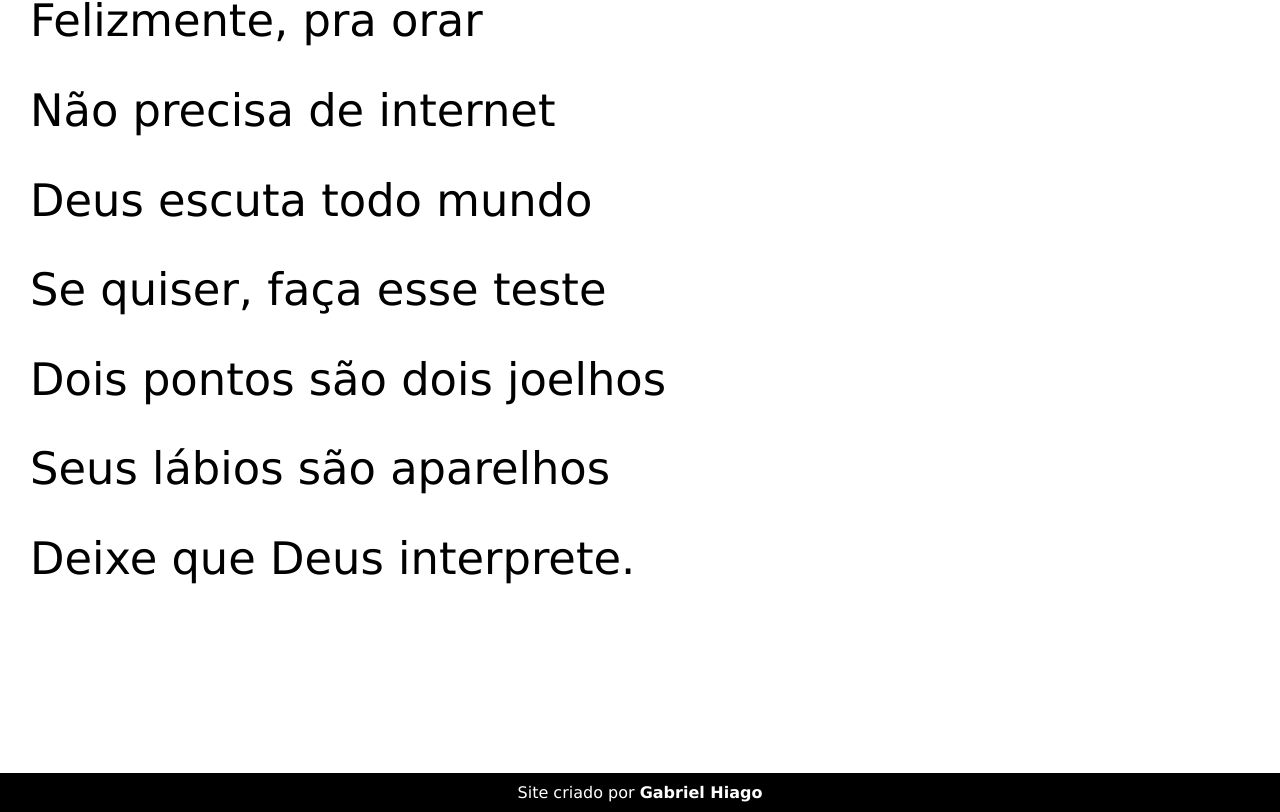
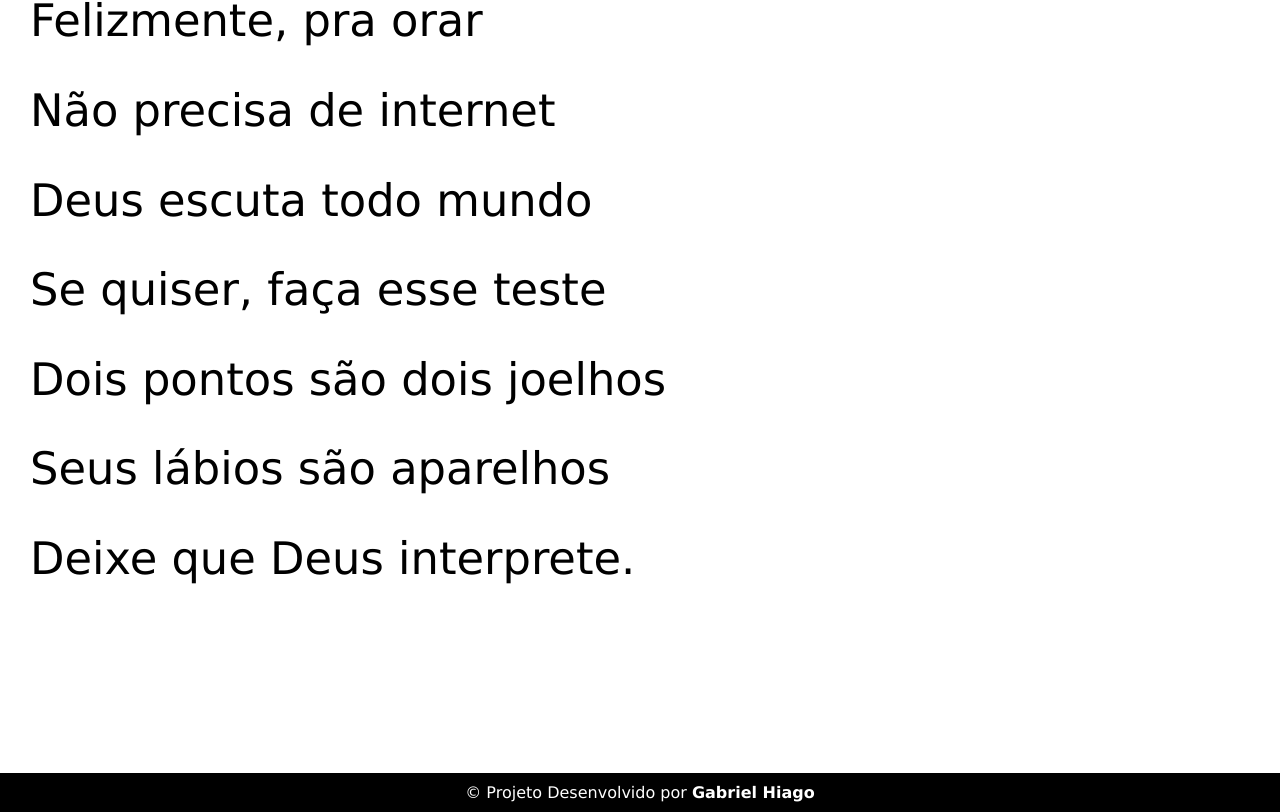
Before and after one commit to gabrielhiago/front-end-projects, a plain HTML site: page cordel-project/index.html in a window 1280 px wide. Shown: the part 5093-5905 px from the top of the page. Drawn offline with Linux system fonts and the light colour scheme.

Commit message:
Update index.html

```diff
--- a/cordel-project/index.html
+++ b/cordel-project/index.html
@@ -97,7 +97,9 @@
     </section>
 
     <footer>
-        <p>Site criado por <a href="https://github.com/Gabriel-Hiago95" target="_blank">Gabriel Hiago</a></p>
+        <p>&copy; Projeto Desenvolvido por
+            <a href="https://github.com/Gabriel-Hiago95" target="_blank">Gabriel Hiago</a>
+        </p>
     </footer>
 </body>
 </html>
```
